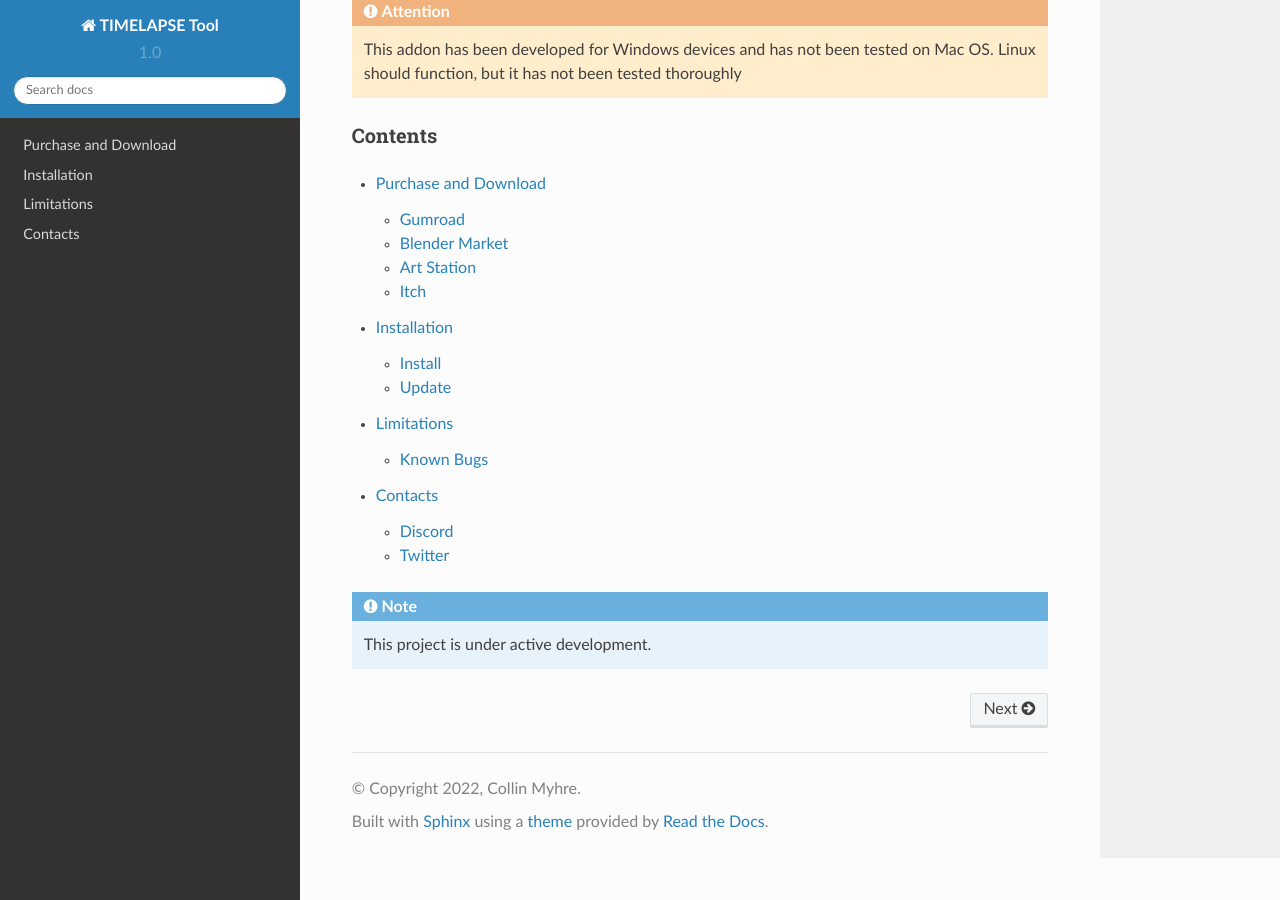
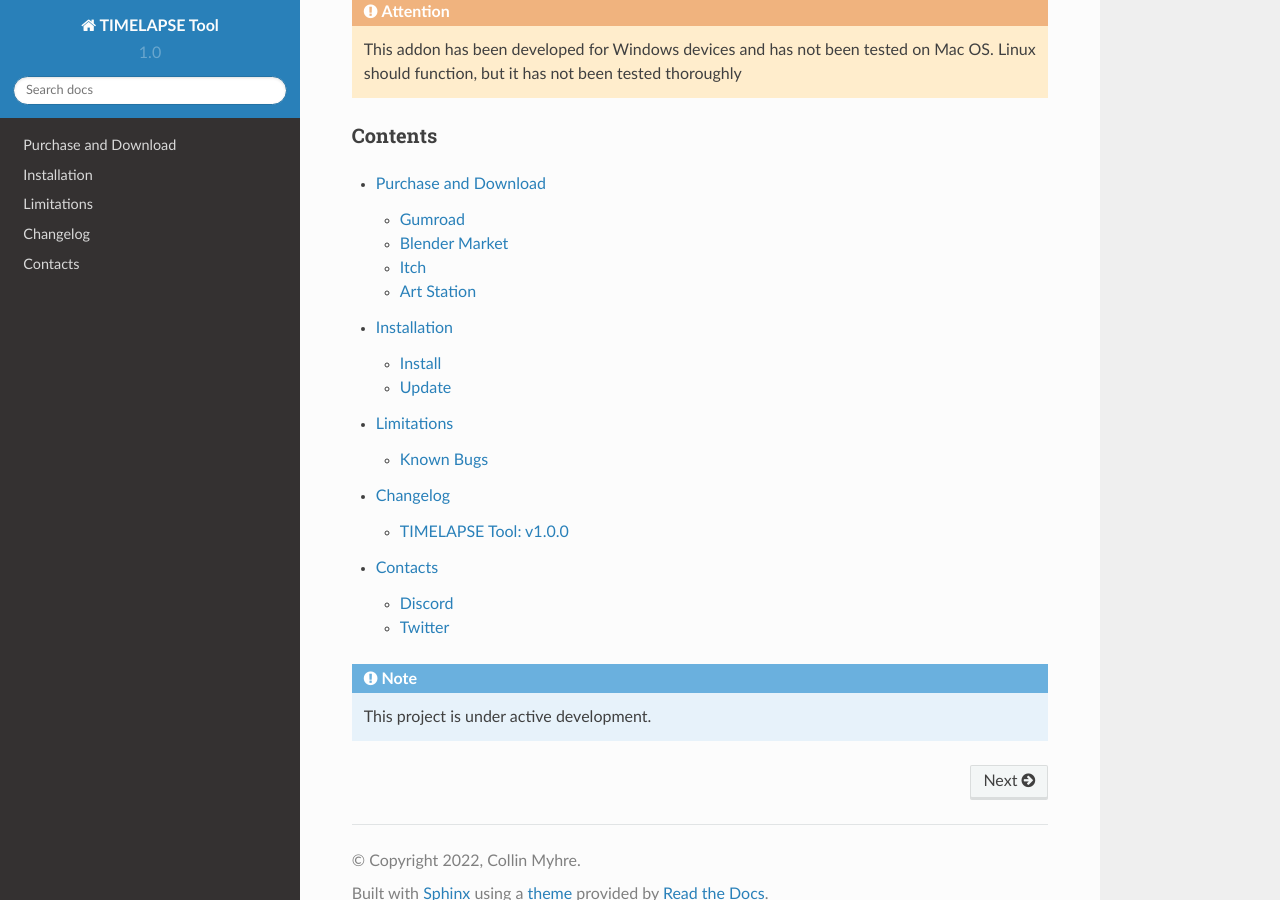
Before and after one commit to fwiller-git/TIMELAPSE-Tool-Docs, a Sphinx documentation site: the page built from docs/source/index.rst, in a window 1280 px wide and 900 px high, scrolled down 635 px. Built offline with Sphinx 7.4.7 and the Read the Docs theme 2.0.0, drawn with Linux system fonts in a browser that asks for light colours; pages that are not in the unit, such as notebooks, are missing from menus.

Commit message:
added changelog

```diff
--- /dev/null
+++ b/docs/source/changelog.rst
@@ -0,0 +1,12 @@
+Changelog
+=========
+
+TIMELAPSE Tool: v1.0.0
+---------------------
+*Initial Release*
+  * Screenshot Capture
+  * Camera Capture
+  * Multi-Camera Capture
+  * Animated Cameras
+  * Shading Lock
+  * Video from Sequence
--- a/docs/source/index.rst
+++ b/docs/source/index.rst
@@ -33,6 +33,7 @@
    quick-recording
    settings
    limitations
+   changelog
    contacts
 
 .. note::
--- a/docs/source/limitations.rst
+++ b/docs/source/limitations.rst
@@ -5,6 +5,7 @@
 * Some addons trigger a false positive for "modal detection" (necessary to prevent undesired behavior and crashing), and are not compatible with TIMELAPSE Tool. The only one discovered so far is `Substance Painter Live Link <https://xolotlstudio.gumroad.com/l/fTRFN>`_. Solutions are being looked into, but the current fix is to disable these addons while recording with TIMELAPSE Tool
 * **Dynamic Topology Sculpting** handles sculpt data in a way that is difficult to capture. Anything sculpted with dyntopo enabled will not be captured (mostly) while in sculpt mode. The data seems to only get updated when the project is saved, so TIMELAPSE Tool will only capture what the sculpt looked like the last time you saved. **Enable the "Experimental Settings" and "Capture Dyntopo" in the addon preferences** to make TIMELAPSE Tool save before every capture while in sculpt mode with dyntopo enabled.
 * Undo History is cleared when starting and ending a timelapse recording (This prevents crashes and accidentally undo-ing back into or out of the recording state which would break the timelapse). This is a band-aid fix, and other solutions are currently being looked into.
+* Capture Interval has a soft minimum of 0.5 minutes, and a hard minimum of 0.1 minutes (accessible by directly typing the value). This may change in the future through an experimental setting
 
 Known Bugs
 ----------
```
Also changed, not shown: docs/source/download.rst (+4 -4 lines).
